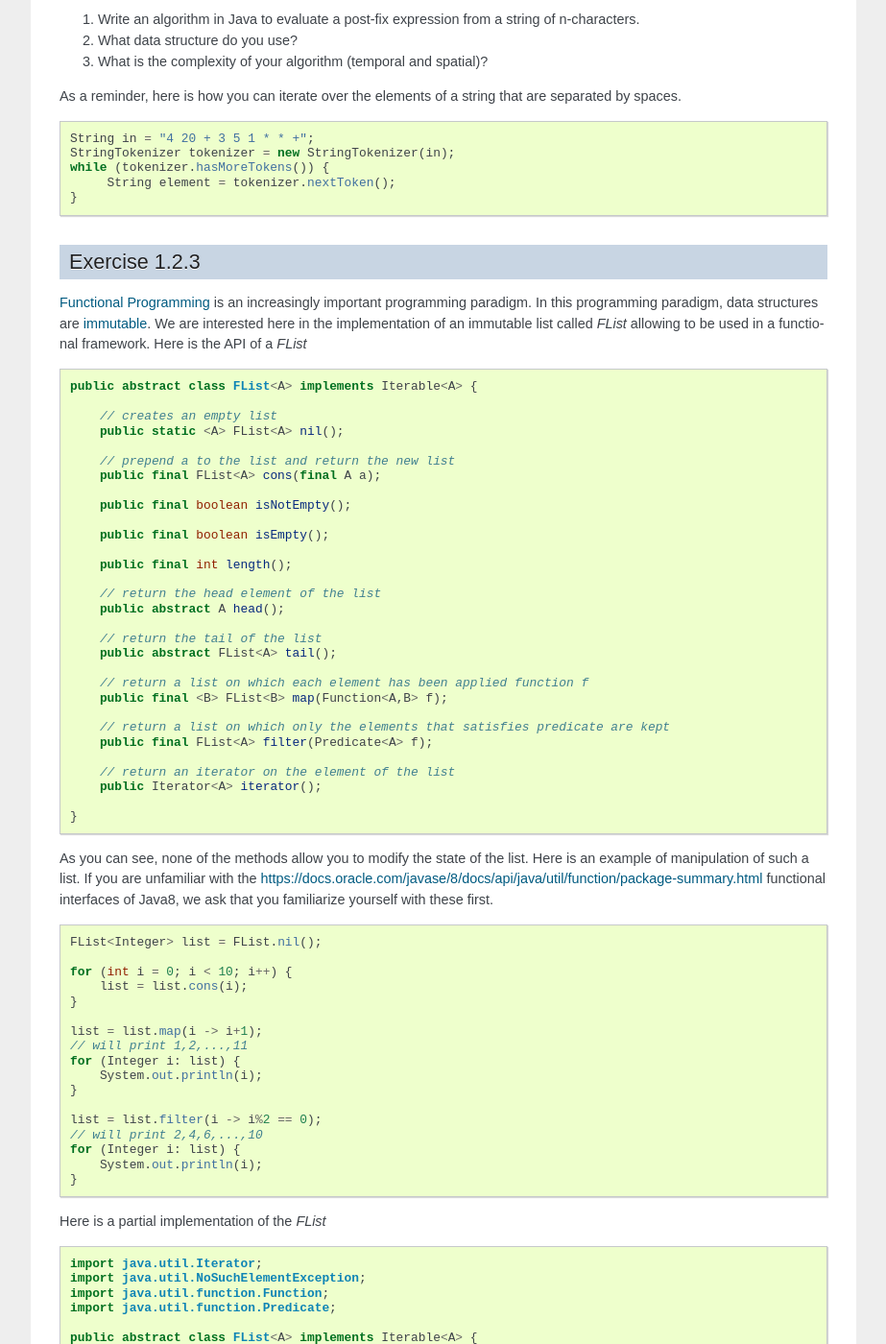
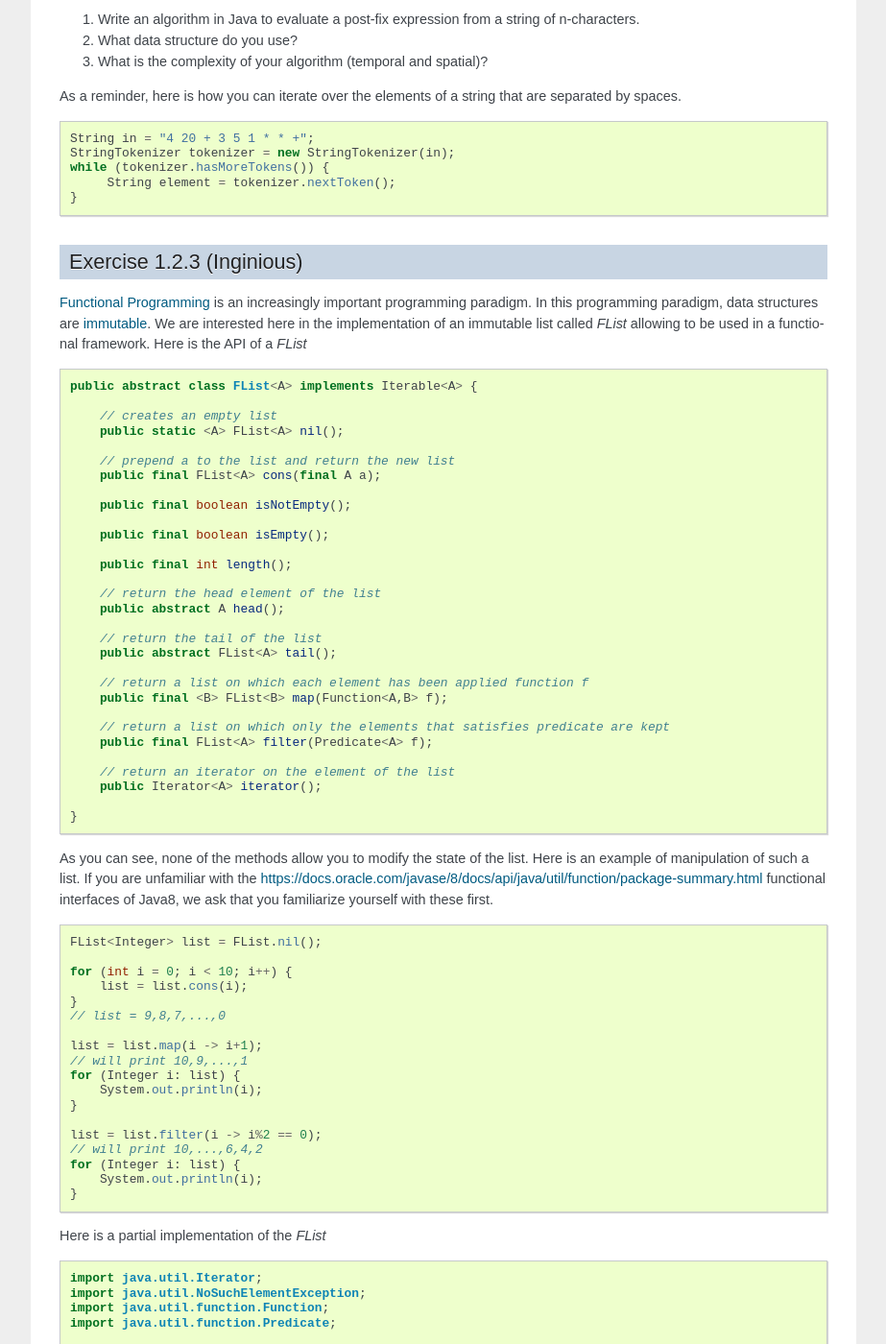
Before and after one commit to pschaus/LINFO1121, a Sphinx documentation site: the page built from source/part1/ex2.rst, in a window 1280 px wide and 1400 px high, scrolled down 798 px. Shown: the whole window at 96% size, without its empty margins (198-1121 px from the left). Built offline with Sphinx 7.4.7, drawn with Linux system fonts in a browser that asks for light colours; some of the changed text lies outside the part shown.

Commit message:
fix links

```diff
--- a/source/conf.py
+++ b/source/conf.py
@@ -288,3 +288,7 @@
 show_answers = False
 show_answers = True
 show_answers = False
+show_answers = True
+show_answers = False
+show_answers = True
+show_answers = False
--- a/source/part1/ex2.rst
+++ b/source/part1/ex2.rst
@@ -78,8 +78,8 @@
     }
 
 
-Exercise 1.2.3
-""""""""""""""
+Exercise 1.2.3 (Inginious)
+""""""""""""""""""""""""""""
 
 `Functional Programming <https://en.wikipedia.org/wiki/Functional_Programming>`_ is an increasingly important programming paradigm.
 In this programming paradigm, data structures are `immutable <https://en.wikipedia.org/wiki/Purely_functional_data_structure>`_.
@@ -136,15 +136,16 @@
         for (int i = 0; i < 10; i++) {
             list = list.cons(i);
         }
+        // list = 9,8,7,...,0
 
         list = list.map(i -> i+1);
-        // will print 1,2,...,11
+        // will print 10,9,...,1
         for (Integer i: list) {
             System.out.println(i);
         }
 
         list = list.filter(i -> i%2 == 0);
-        // will print 2,4,6,...,10
+        // will print 10,...,6,4,2
         for (Integer i: list) {
             System.out.println(i);
         }
@@ -234,6 +235,10 @@
 
 * complete this implementation, if possible use recursive methods as much as possible.
 * determine the complexity of each method.
+
+
+The inginious taks is the following: `FList <https://inginious.info.ucl.ac.be/course/LINFO1121/fundamentals_FList>`_
+
 
 
 
--- a/source/part2/ex1.rst
+++ b/source/part2/ex1.rst
@@ -328,4 +328,4 @@
 Exercise 2.1.13 (Inginious)
 """"""""""""""""""""""""""""""
 
-Complete (without reading the book since you won't have it at the exam) the implementation of `Merge Sort <https://inginious.info.ucl.ac.be/course/LSINF1121-2016/Part2MergeSort>`_
+Complete (without reading the book since you won't have it at the exam) the implementation of `Merge Sort <https://inginious.info.ucl.ac.be/course/LINFO1121/sorting_MergeSort>`_
```
